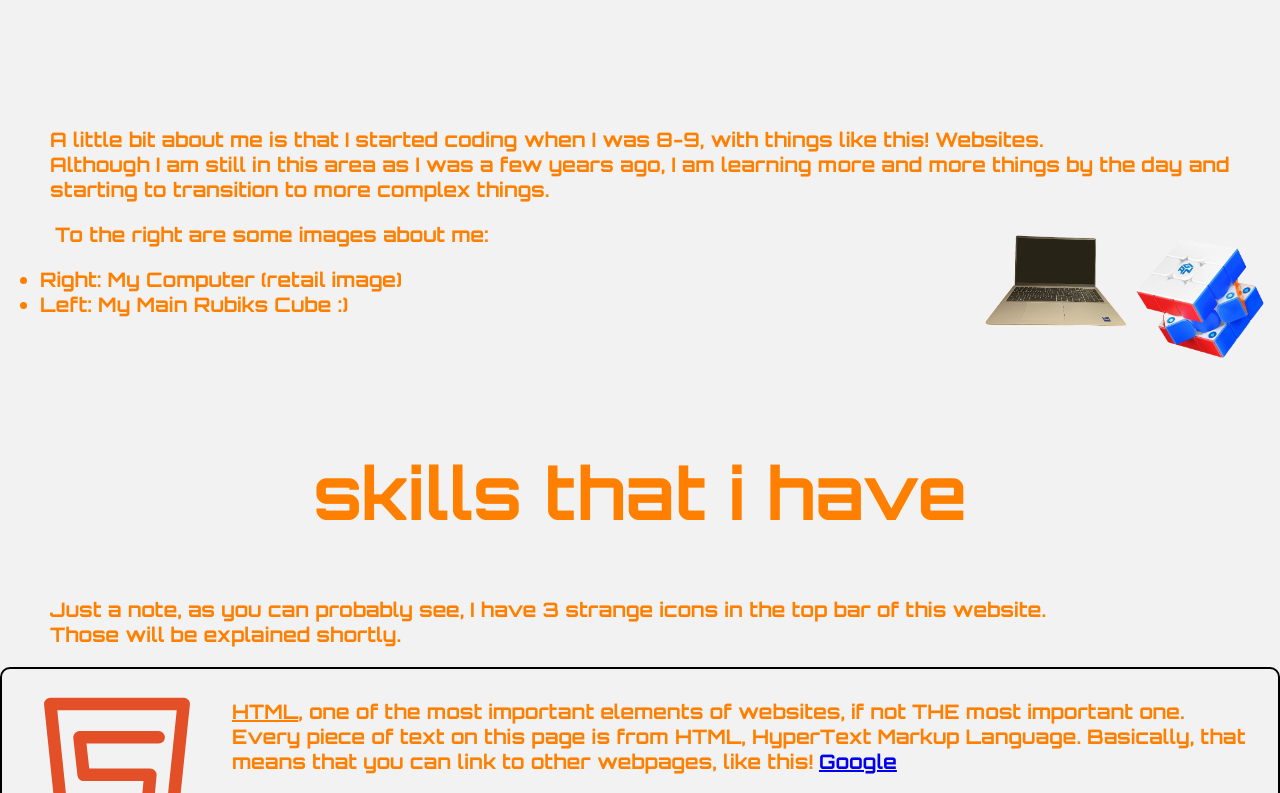
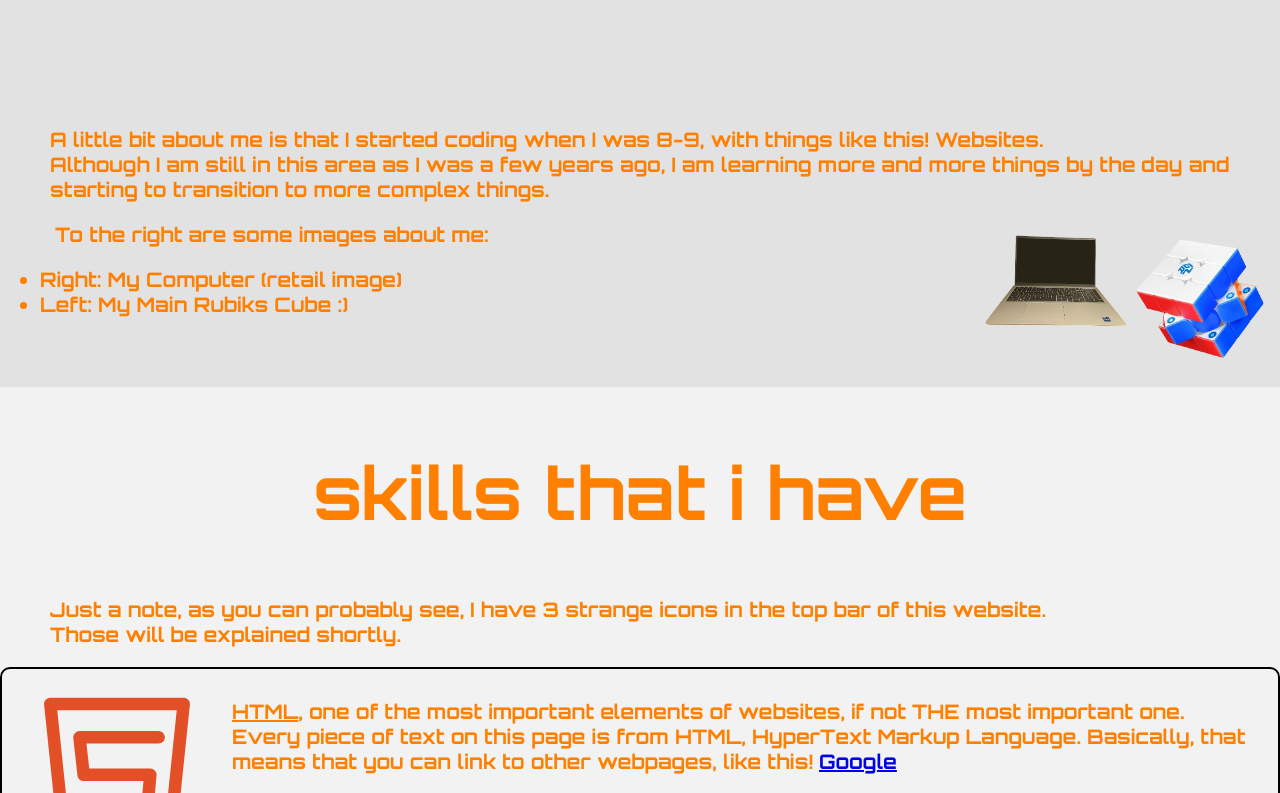
Before and after one commit to z0ryn/portfolio, a plain HTML site: page index.html in a window 1280 px wide. Shown: the part 281-1074 px from the top of the page. Drawn offline with Linux system fonts and the light colour scheme; a web font is replaced by a local one.

Commit message:
Fixed CSS Error

```diff
--- a/style.css
+++ b/style.css
@@ -21,7 +21,7 @@ h1, h2 {
     height: 50px;
 }
 
-div#main {
+main {
     background-color: #e2e2e2;
 }
 
```
